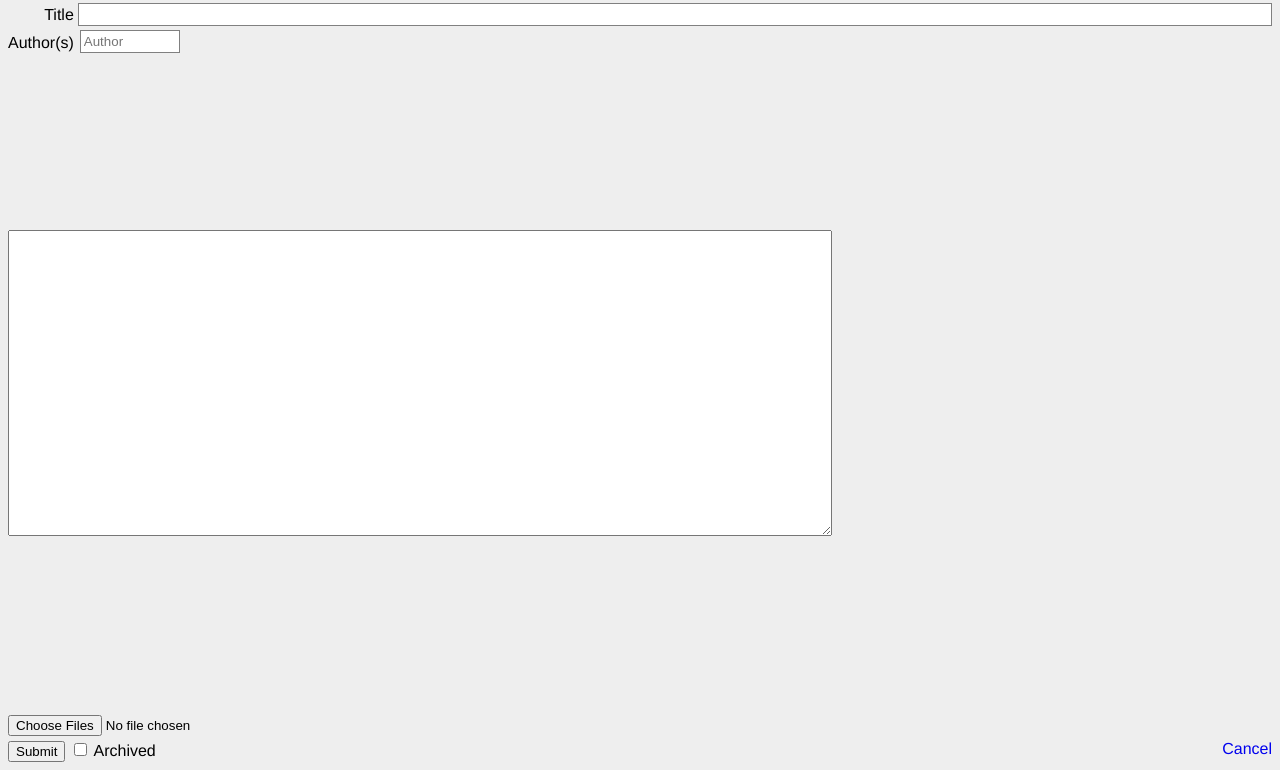
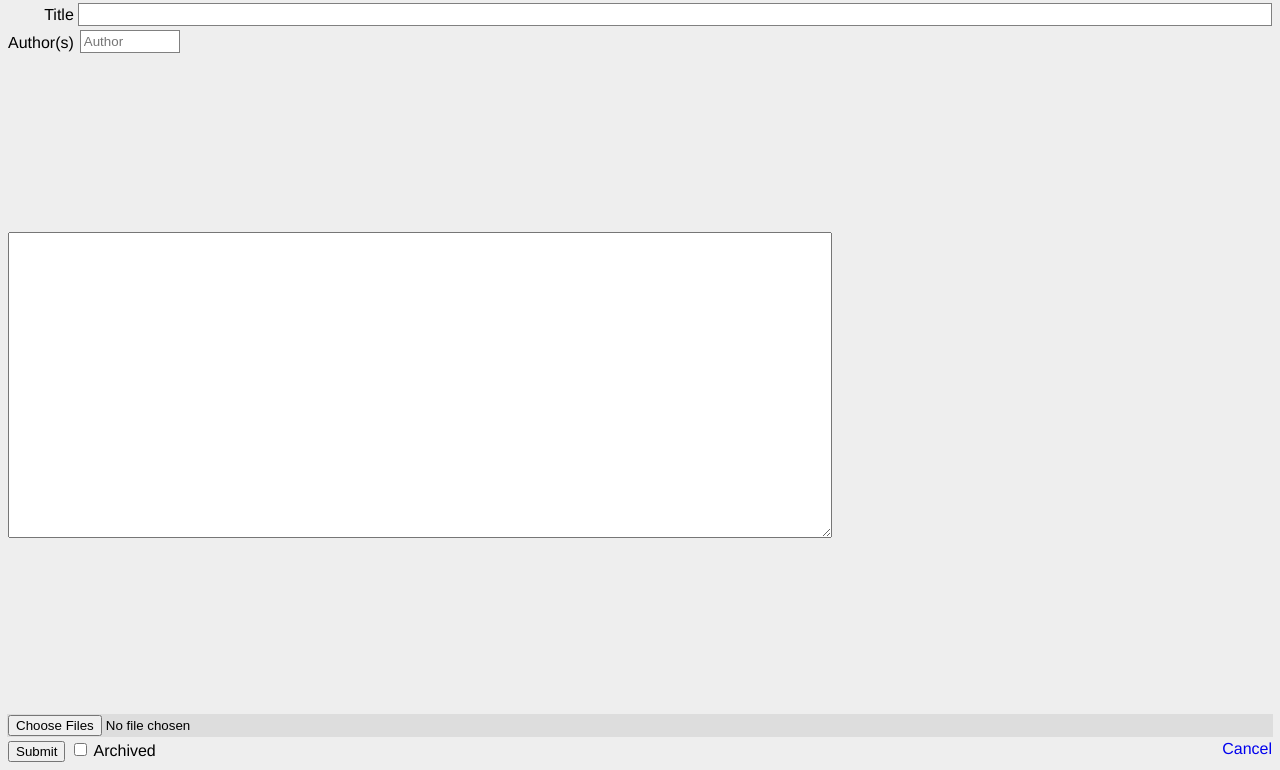
Before and after one commit to MaxIV-KitsControls/Elogy, a Flask app: template elogy/templates/edit_entry.jinja2 in a window 1280 px wide. Shown: the part 30-800 px from the top of the page. Run offline with Flask 2, Linux system fonts and the light colour scheme; the template is opened without the code that fills it, so the values that code supplies are empty; parts of the project's set-up code (start-up, migrations or seed data) failed here and were passed over; some libraries are stand-ins or nearby versions.

Commit message:
edit entry layout tweaks

```diff
--- a/elogy/templates/edit_entry.jinja2
+++ b/elogy/templates/edit_entry.jinja2
@@ -78,6 +78,10 @@
      margin: 5px 0;
  }
 
+ td.attachments {
+     background: #ddd;
+ }
+
  .cancel {
      float: right;
  }
@@ -137,6 +141,13 @@
         {% if lock %}
             <input type="hidden" name="unlock" value="{{ lock.id }}">
         {% endif %}
+
+        <!--
+        Note: Everything is laid out in a table because there were issues
+        with doing it with flexbox. Mainly fullscreen height turned
+        out to be hard, and ff/chrome behave differently. Maybe
+        there's a better way to do it, but I got tired of trying :)
+        -->
 
         <table class="container">
 
@@ -240,18 +251,13 @@
             </tr>
 
             <tr>
-                <td colspan="2">
+                <td class="attachments" colspan="2">
                     <div id="attachments" class="attachments">
                         {% if entry %}
                             {% from 'attachment.jinja2' import attachment_thumbnails %}
                             {{ attachment_thumbnails(entry) }}
                         {% endif %}
                     </div>
-                </td>
-            </tr>
-
-            <tr>
-                <td colspan="2">
                     <input id="attachmentSelect" type="file"
                            name="attachments[]" size="40" multiple="multiple">
                 </td>
@@ -277,7 +283,6 @@
 
         </table>
     </form>
-
 
 
 <script type="text/javascript" src="/static/color_attributes.js"></script>
@@ -336,15 +341,15 @@
 
      tinymce.init({
          selector: '#content',
-         plugins: "image textcolor paste table",
+         plugins: "image textcolor paste table lists advlist",
          toolbar: (
-             "undo redo | styleselect |"
-             + " bold italic forecolor backcolor | alignleft"
-             + " aligncenter alignright alignjustify |"
+             "undo redo | removeformat | styleselect |"
+             + " bold italic forecolor backcolor |"
              + " bullist numlist outdent indent | link image table"
          ),
          menubar: false,
          statusbar: false,
+         content_css: "/static/tinymce-tweaks.css",
          height: "100%",
          relative_urls : false,  // otherwise images broken in editor
          apply_source_formatting: false,
@@ -362,9 +367,10 @@
 
 <script>
 
+ // setup
+
  window.addEventListener(
      "load",
-
      function () {
 
          // we don't want to bring up an "are you sure" dialog if the
@@ -431,8 +437,10 @@
              element.title = info.filename;
              element.src = info.location + ".thumbnail";
              element.className = "attachment thumbnail";
-             element.style.maxWidth = info.metadata.thumbnail_size.width / 2;
-             element.style.maxHeight = info.metadata.thumbnail_size.height / 2;
+             if (info.metadata) {
+                 element.style.maxWidth = info.metadata.thumbnail_size.width / 2;
+                 element.style.maxHeight = info.metadata.thumbnail_size.height / 2;
+             }
              var linkElement = document.createElement("a");
              linkElement.href = info.location;
              linkElement.appendChild(element);
```
Also changed, not shown: elogy/static/tinymce-tweaks.css (added, +11 -0 lines).
